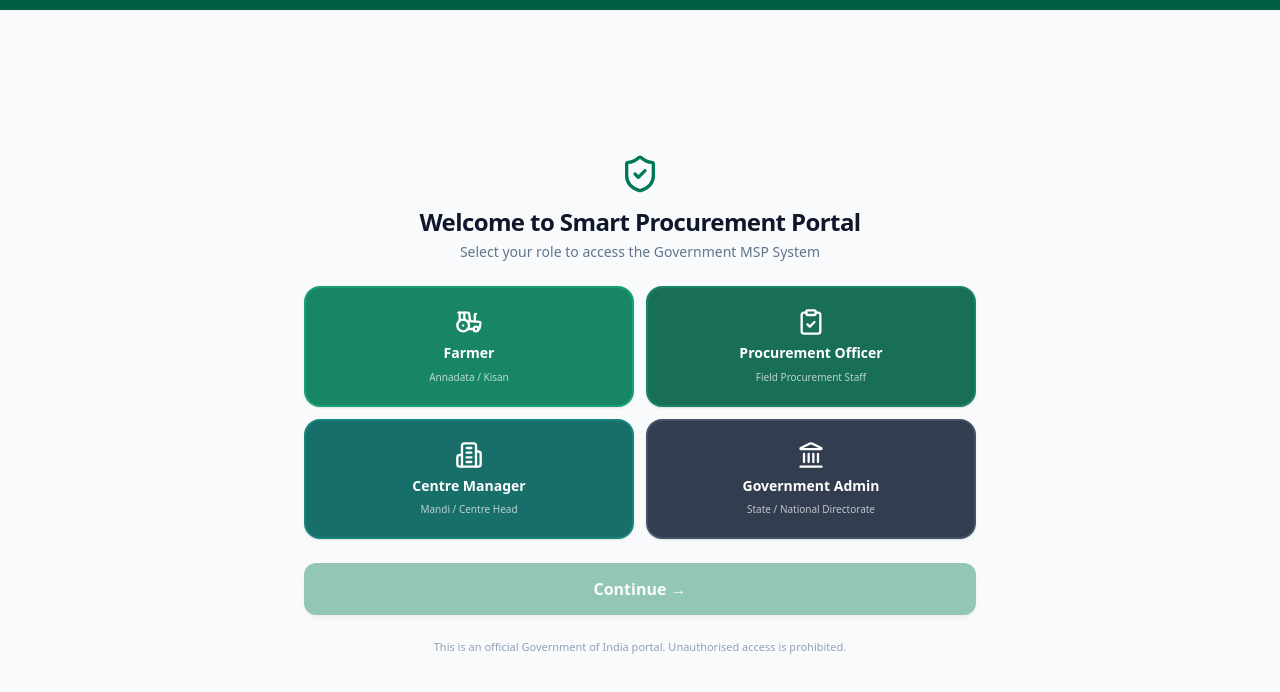
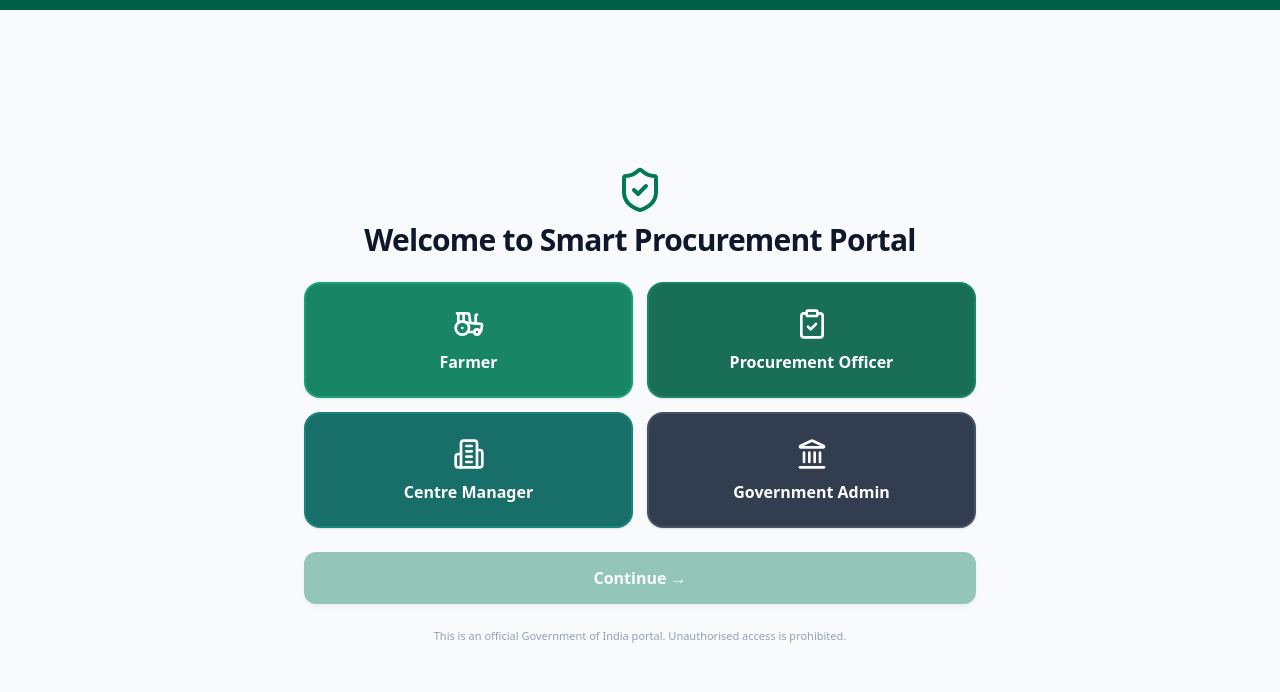
Before and after one commit to divyasri287/smart-portal, a React (Vite) app in the folder client/: page /select-role in a window 1280 px wide. Shown: the top 692 px of the page. Built offline with nearby package versions, Linux system fonts and the light colour scheme.

Commit message:
Remove subtitles from Role Selection cards and header

```diff
--- a/client/src/pages/auth/RoleSelection.jsx
+++ b/client/src/pages/auth/RoleSelection.jsx
@@ -6,7 +6,6 @@ const ROLE_TILES = [
   {
     id: 'farmer',
     label: 'Farmer',
-    subLabel: 'Annadata / Kisan',
     icon: Tractor,
     color: 'bg-emerald-700 hover:bg-emerald-800',
     border: 'border-emerald-600',
@@ -14,7 +13,6 @@ const ROLE_TILES = [
   {
     id: 'officer',
     label: 'Procurement Officer',
-    subLabel: 'Field Procurement Staff',
     icon: ClipboardCheck,
     color: 'bg-emerald-800 hover:bg-emerald-900',
     border: 'border-emerald-700',
@@ -22,7 +20,6 @@ const ROLE_TILES = [
   {
     id: 'manager',
     label: 'Centre Manager',
-    subLabel: 'Mandi / Centre Head',
     icon: Building2,
     color: 'bg-teal-800 hover:bg-teal-900',
     border: 'border-teal-700',
@@ -30,7 +27,6 @@ const ROLE_TILES = [
   {
     id: 'admin',
     label: 'Government Admin',
-    subLabel: 'State / National Directorate',
     icon: Landmark,
     color: 'bg-slate-800 hover:bg-slate-900',
     border: 'border-slate-700',
@@ -48,21 +44,18 @@ export const RoleSelection = () => {
 
   return (
     <div className="space-y-6 max-w-2xl mx-auto select-none cursor-default">
-      {/* Welcome Header */}
-      <div className="text-center space-y-1">
-        <div className="flex items-center justify-center gap-2 mb-3">
-          <ShieldCheck className="w-10 h-10 text-emerald-700" />
+      {/* Welcome Header - Subtitle removed */}
+      <div className="text-center space-y-2">
+        <div className="flex items-center justify-center gap-2 mb-2">
+          <ShieldCheck className="w-12 h-12 text-emerald-700" />
         </div>
-        <h1 className="text-2xl font-black text-slate-900 tracking-tight">
+        <h1 className="text-2xl sm:text-3xl font-black text-slate-900 tracking-tight">
           Welcome to Smart Procurement Portal
         </h1>
-        <p className="text-sm text-slate-500 font-medium">
-          Select your role to access the Government MSP System
-        </p>
       </div>
 
-      {/* Role Tiles */}
-      <div className="grid grid-cols-2 gap-3">
+      {/* Role Tiles - Subtitles removed */}
+      <div className="grid grid-cols-2 gap-3.5">
         {ROLE_TILES.map((tile) => {
           const Icon = tile.icon;
           const isSelected = selectedRole === tile.id;
@@ -71,19 +64,18 @@ export const RoleSelection = () => {
               key={tile.id}
               type="button"
               onClick={() => setSelectedRole(tile.id)}
-              className={`relative flex flex-col items-center justify-center gap-2 p-5 rounded-2xl border-2 text-white font-bold transition-all cursor-pointer select-none
+              className={`relative flex flex-col items-center justify-center gap-3 p-6 rounded-2xl border-2 text-white font-bold transition-all cursor-pointer select-none
                 ${tile.color} ${tile.border}
                 ${isSelected ? 'ring-4 ring-offset-2 ring-emerald-400 scale-[1.02] shadow-lg' : 'shadow-sm opacity-90 hover:opacity-100 hover:scale-[1.01]'}
               `}
             >
               {isSelected && (
-                <span className="absolute top-2 right-2 w-5 h-5 bg-white rounded-full flex items-center justify-center">
+                <span className="absolute top-2.5 right-2.5 w-5 h-5 bg-white rounded-full flex items-center justify-center">
                   <span className="w-3 h-3 bg-emerald-600 rounded-full block" />
                 </span>
               )}
-              <Icon className="w-7 h-7 text-white" />
-              <span className="text-sm font-extrabold text-center leading-tight">{tile.label}</span>
-              <span className="text-[10px] font-medium text-white/70 text-center">{tile.subLabel}</span>
+              <Icon className="w-8 h-8 text-white" />
+              <span className="text-base font-extrabold text-center leading-tight">{tile.label}</span>
             </button>
           );
         })}
```
